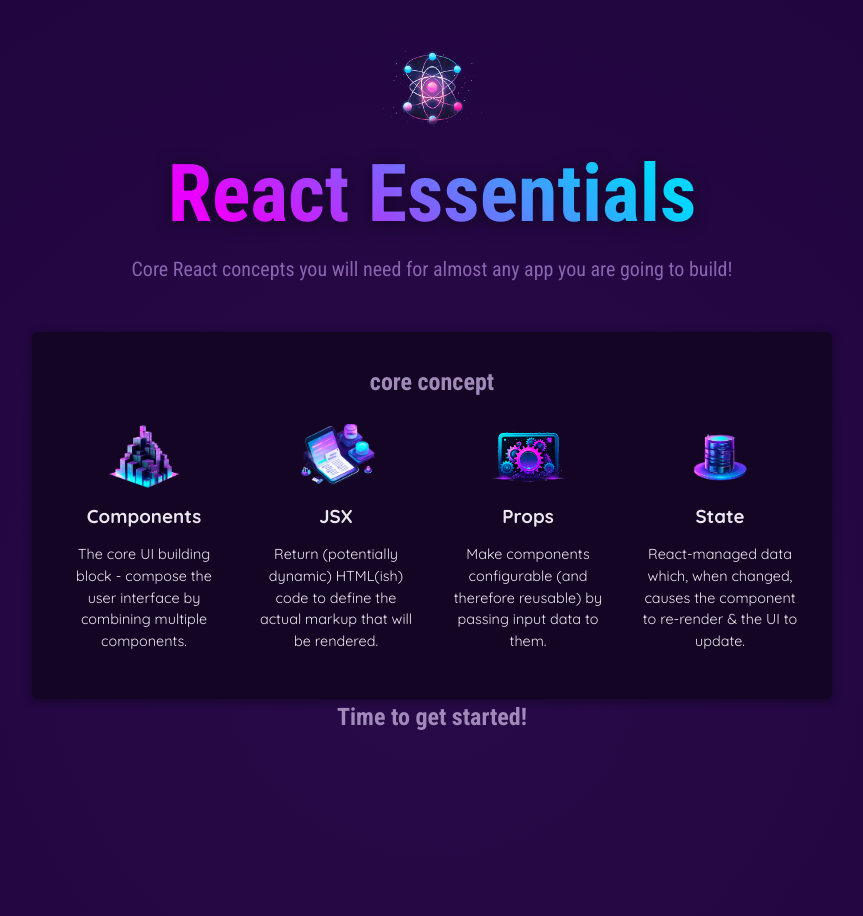
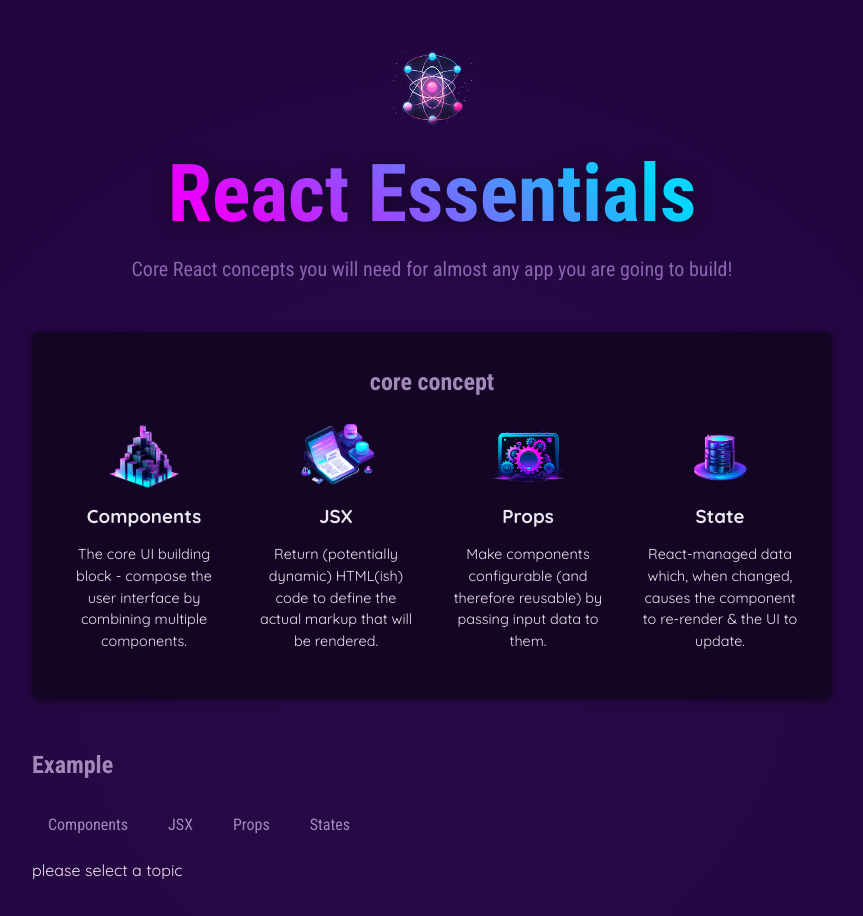
Before and after one commit to akash-singh-dev1/react-introduction, a React (Vite) app: page / in a window 1280 px wide. Shown: the top 916 px of the page, without its empty margins (208-1071 px from the left). Built offline with nearby package versions, Linux system fonts and the light colour scheme.

Commit message:
key changes in this commit
- new component TabButton is added.
- added a section to show example of react essential.
- used different react concept like using dynamic content using curly
  braces,special children prop,react events ,react state , conditional
  rendering , key prop.

```diff
--- a/src/App.jsx
+++ b/src/App.jsx
@@ -1,10 +1,19 @@
 import React from "react";
 import Header from "./components/Header/Header.jsx";
 import CoreConcept from "./components/CoreConcept/CoreConcept.jsx";
-import { CORE_CONCEPTS } from "./data";
+import { CORE_CONCEPTS, EXAMPLES } from "./data";
 import "./index.css";
+import TabButton from "/src/components/TabButton/TabButton.jsx";
+import { useState } from "react";
 
 function App() {
+  console.log("app component is executed");
+
+  const [selectedTopic, setSelectedTopic] = useState("");
+  function handleSelect(selectedButton) {
+    setSelectedTopic(selectedButton);
+    console.log(selectedTopic);
+  }
   return (
     <div>
       <Header />
@@ -13,10 +22,11 @@
         <section id="core-concepts">
           <h2> core concept</h2>
           <ul>
-            {CORE_CONCEPTS.map((obj) => {
+            {CORE_CONCEPTS.map((obj, index) => {
               console.log("map function is executed");
               return (
                 <CoreConcept
+                  key={index}
                   img={obj.image}
                   title={obj.title}
                   description={obj.description}
@@ -25,7 +35,48 @@
             })}
           </ul>
         </section>
-        <h2>Time to get started!</h2>
+        {/*section for Example */}
+        <section id="examples">
+          <h2>Example</h2>
+          <menu>
+            {/* included isSelected prop to Dynamically add class active to the TabButton component*/}
+            <TabButton
+              isSelected={selectedTopic === "components"}
+              onSelect={() => handleSelect("components")}
+            >
+              Components
+            </TabButton>
+            <TabButton
+              isSelected={selectedTopic === "jsx"}
+              onSelect={() => handleSelect("jsx")}
+            >
+              JSX
+            </TabButton>
+            <TabButton
+              isSelected={selectedTopic === "props"}
+              onSelect={() => handleSelect("props")}
+            >
+              Props
+            </TabButton>
+            <TabButton
+              isSelected={selectedTopic === "state"}
+              onSelect={() => handleSelect("state")}
+            >
+              States
+            </TabButton>
+          </menu>
+          {selectedTopic === "" ? (
+            <p>please select a topic</p>
+          ) : (
+            <div id="tab-content">
+              <h3>{EXAMPLES[selectedTopic].title}</h3>
+              <p>{EXAMPLES[selectedTopic].description}</p>
+              <pre>
+                <code>{EXAMPLES[selectedTopic].code}</code>
+              </pre>
+            </div>
+          )}
+        </section>
       </main>
     </div>
   );
--- a/src/components/CoreConcept/CoreConcept.jsx
+++ b/src/components/CoreConcept/CoreConcept.jsx
@@ -1,6 +1,7 @@
 import React from "react";
 
 const CoreConcept = (props) => {
+  console.log(`CoreConcept component is rendered for the ${props.title}`);
   return (
     <li>
       <img src={props.img} alt={props.title} />
--- a/src/components/Header/Header.jsx
+++ b/src/components/Header/Header.jsx
@@ -8,7 +8,7 @@
 }
 
 const Header = () => {
-  console.log(`this is reactImg variable: ${reactImg} `);
+  console.log("header component is rendered");
   const description = reactDescriptions[genRandomInt(2)];
   return (
     <header>
--- /dev/null
+++ b/src/components/TabButton/TabButton.jsx
@@ -0,0 +1,15 @@
+const TabButton = ({ children, onSelect, isSelected }) => {
+  console.log("tabButton component is rendered");
+  return (
+    <li>
+      <button
+        className={isSelected === true ? "active" : undefined}
+        onClick={onSelect}
+      >
+        {children}
+      </button>
+    </li>
+  );
+};
+
+export default TabButton;
--- a/src/data.js
+++ b/src/data.js
@@ -1,31 +1,82 @@
-import componentsImg from './assets/components.png';
-import propsImg from './assets/config.png';
-import jsxImg from './assets/jsx-ui.png';
-import stateImg from './assets/state-mgmt.png';
+import componentsImg from "./assets/components.png";
+import propsImg from "./assets/config.png";
+import jsxImg from "./assets/jsx-ui.png";
+import stateImg from "./assets/state-mgmt.png";
 
 export const CORE_CONCEPTS = [
   {
     image: componentsImg,
-    title: 'Components',
+    title: "Components",
     description:
-      'The core UI building block - compose the user interface by combining multiple components.',
+      "The core UI building block - compose the user interface by combining multiple components.",
   },
   {
     image: jsxImg,
-    title: 'JSX',
+    title: "JSX",
     description:
-      'Return (potentially dynamic) HTML(ish) code to define the actual markup that will be rendered.',
+      "Return (potentially dynamic) HTML(ish) code to define the actual markup that will be rendered.",
   },
   {
     image: propsImg,
-    title: 'Props',
+    title: "Props",
     description:
-      'Make components configurable (and therefore reusable) by passing input data to them.',
+      "Make components configurable (and therefore reusable) by passing input data to them.",
   },
   {
     image: stateImg,
-    title: 'State',
+    title: "State",
     description:
-      'React-managed data which, when changed, causes the component to re-render & the UI to update.',
+      "React-managed data which, when changed, causes the component to re-render & the UI to update.",
   },
 ];
+
+export const EXAMPLES = {
+  components: {
+    title: "Components",
+    description:
+      "Components are the building blocks of React applications. A component is a self-contained module (HTML + optional CSS + JS) that renders some output.",
+    code: `
+function Welcome() {
+  return <h1>Hello, World!</h1>;
+}`,
+  },
+  jsx: {
+    title: "JSX",
+    description:
+      "JSX is a syntax extension to JavaScript. It is similar to a template language, but it has full power of JavaScript (e.g., it may output dynamic content).",
+    code: `
+<div>
+  <h1>Welcome {userName}</h1>
+  <p>Time to learn React!</p>
+</div>`,
+  },
+  props: {
+    title: "Props",
+    description:
+      "Components accept arbitrary inputs called props. They are like function arguments.",
+    code: `
+function Welcome(props) {
+  return <h1>Hello, {props.name}</h1>;
+}`,
+  },
+  state: {
+    title: "State",
+    description:
+      "State allows React components to change their output over time in response to user actions, network responses, and anything else.",
+    code: `
+function Counter() {
+  const [isVisible, setIsVisible] = useState(false);
+
+  function handleClick() {
+    setIsVisible(true);
+  }
+
+  return (
+    <div>
+      <button onClick={handleClick}>Show Details</button>
+      {isVisible && <p>Amazing details!</p>}
+    </div>
+  );
+}`,
+  },
+};
```
